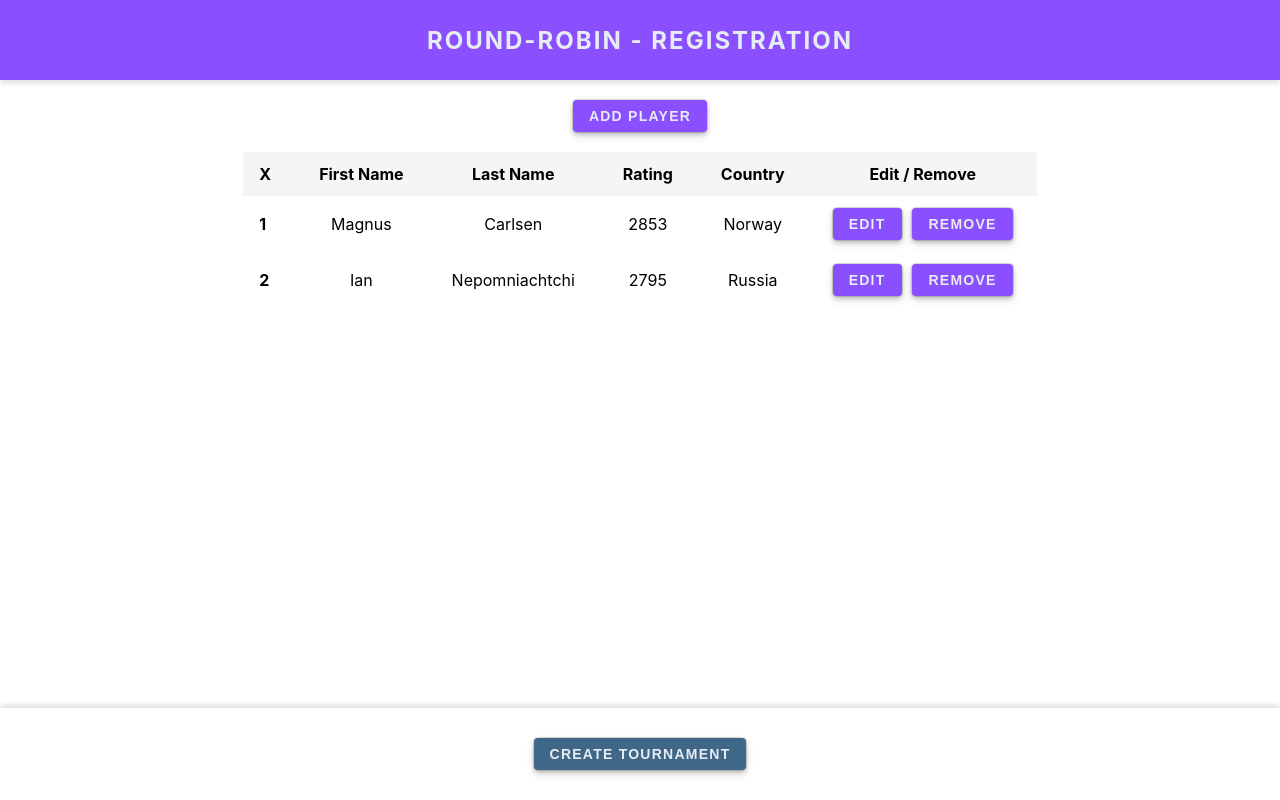
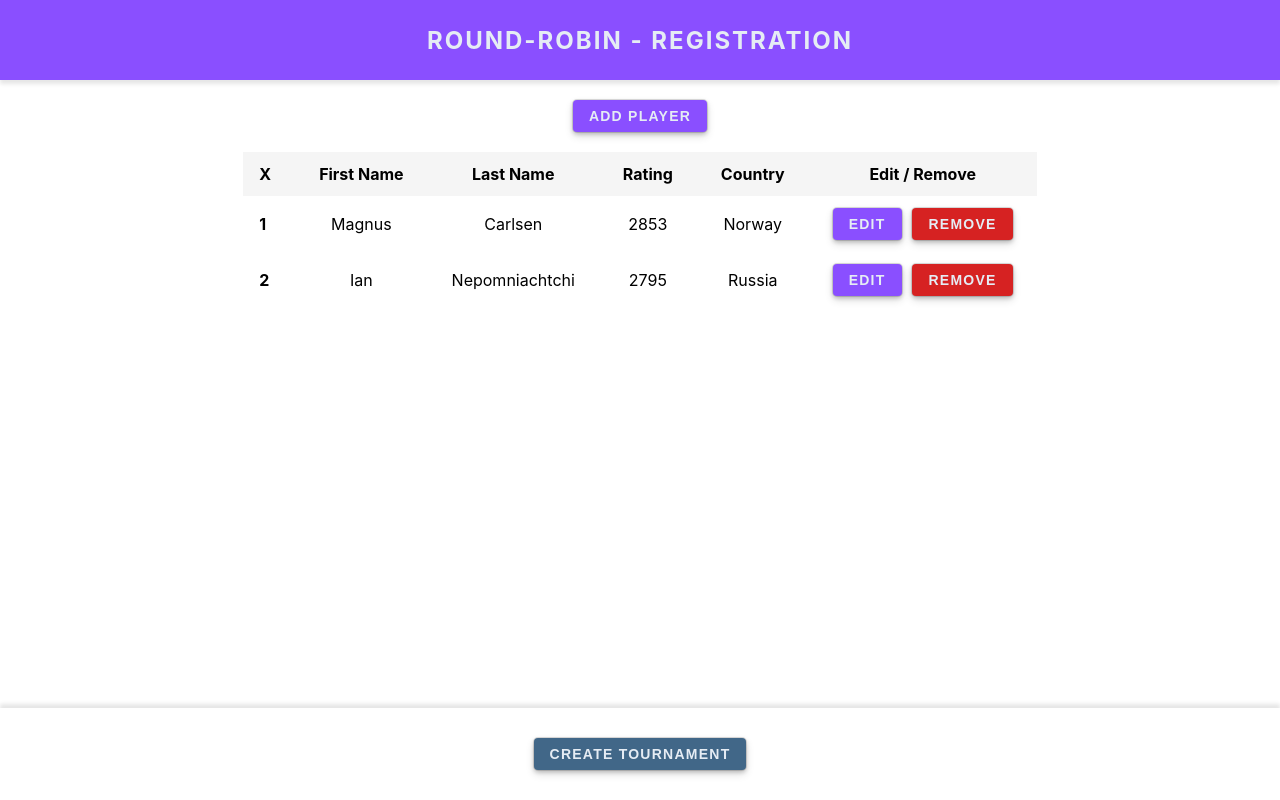
Before and after one commit to Rolero4/round_robin_pairing, a React (Create React App) app: page / in a window 1280 px wide. Built offline with nearby package versions, Linux system fonts and the light colour scheme.

Commit message:
RRP-6: Update styling for remove button

```diff
--- a/src/components/registration/table-row/TableRow.tsx
+++ b/src/components/registration/table-row/TableRow.tsx
@@ -22,7 +22,7 @@ const TableRow = ({ player, edit, remove }: TableRowProps) => {
           <button className="btn btn-main" onClick={() => edit(player.id)}>
             Edit
           </button>
-          <button className="btn btn-main" onClick={() => remove(player.id)}>
+          <button className="btn btn-warning" onClick={() => remove(player.id)}>
             Remove
           </button>
         </div>
--- a/src/index.scss
+++ b/src/index.scss
@@ -31,6 +31,14 @@ code {
     background-color: #8a4fff;
   }
 
+  &-warning {
+    background-color: #d62222;
+
+    &:hover {
+      color: #d62222 !important;
+    }
+  }
+
   &-bottom {
     background-color: #416788;
 
```
